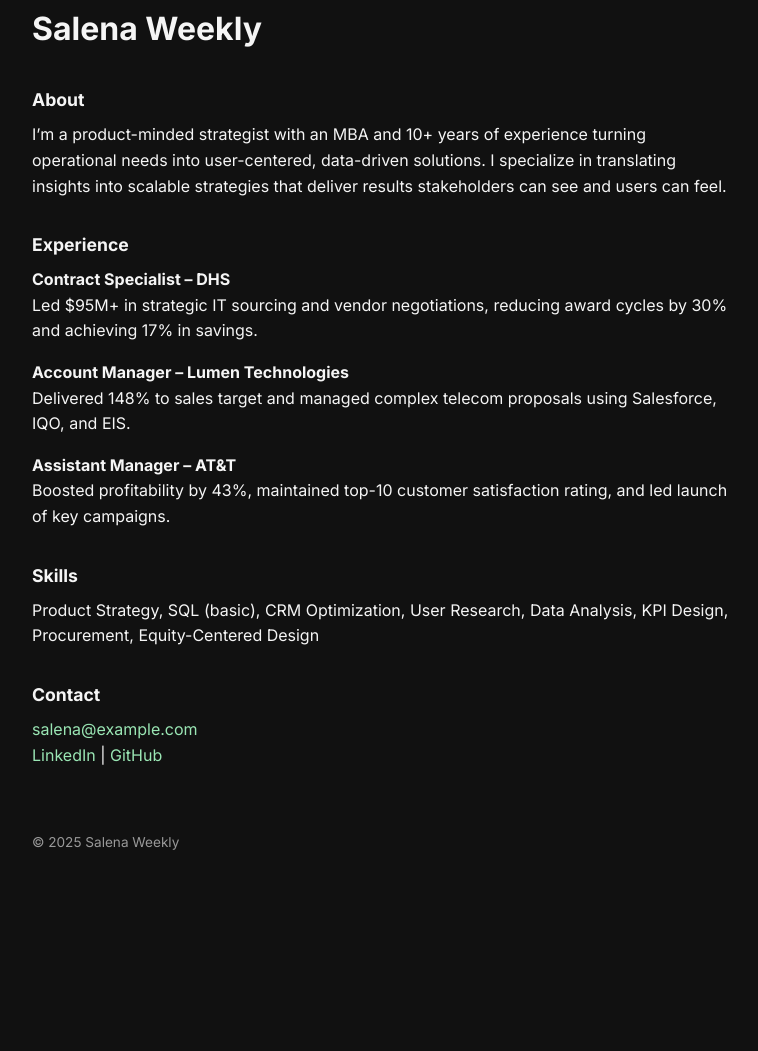
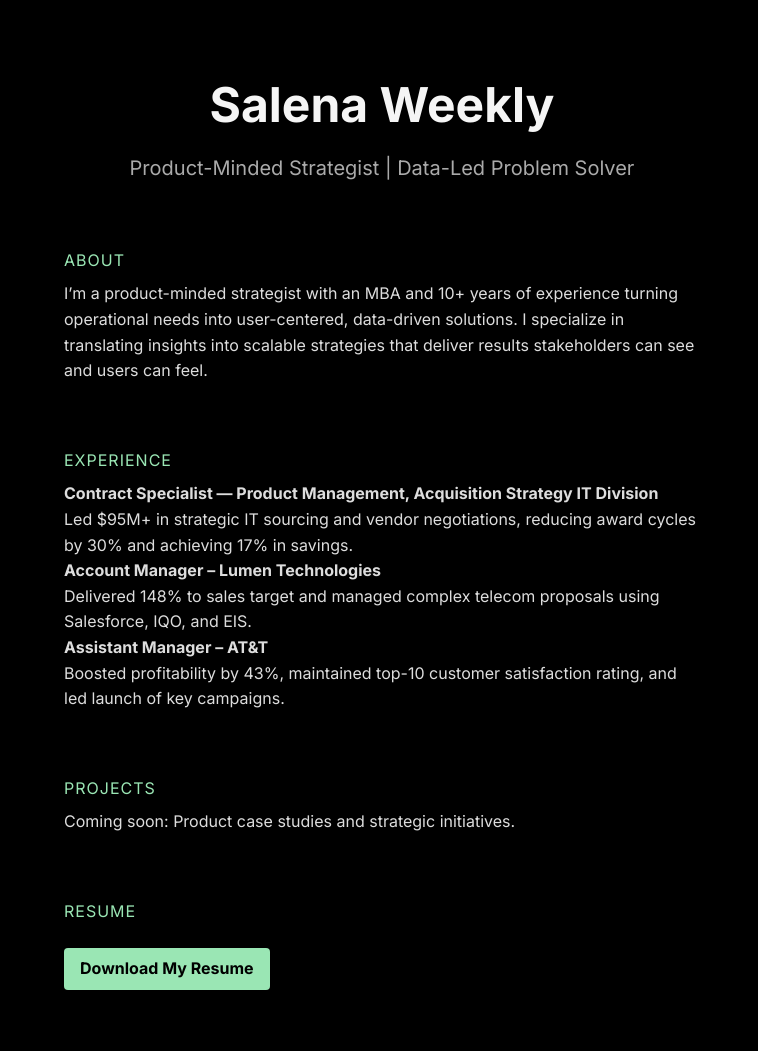
Before and after one commit to socwhisperer/Salena-Resume, a plain HTML site: page index.html in a window 1280 px wide. Shown: the part 61-1112 px from the top of the page, without its empty margins (258-1016 px from the left). Before the commit the page ends 915 px from the top, so only its background shows below. Drawn offline with Linux system fonts and the light colour scheme.

Commit message:
Update index.html

```diff
--- a/index.html
+++ b/index.html
@@ -5,10 +5,7 @@
     <meta name="viewport" content="width=device-width, initial-scale=1.0" />
     <meta name="description" content="Salena Weekly – Digital Resume" />
     <title>Salena Weekly</title>
-    <link
-      href="https://fonts.googleapis.com/css2?family=Inter:wght@400;700&display=swap"
-      rel="stylesheet"
-    />
+    <link href="https://fonts.googleapis.com/css2?family=Inter:wght@400;700&display=swap" rel="stylesheet" />
     <style>
       * {
         margin: 0;
@@ -18,61 +15,116 @@
       html,
       body {
         font-family: 'Inter', sans-serif;
-        background-color: #111;
+        background-color: #000;
         color: #f5f5f5;
         height: 100%;
-        padding: 2rem;
         line-height: 1.6;
+        scroll-behavior: smooth;
       }
       a {
-        color: #9ae6b4;
+        color: #a3f7bf;
         text-decoration: none;
       }
       .container {
         max-width: 700px;
         margin: 0 auto;
+        display: flex;
+        flex-direction: column;
+        gap: 4rem;
+        padding: 2rem;
       }
-      .headline {
-        font-size: 2rem;
+      .hero {
+        text-align: center;
+        margin-top: 6rem;
+        opacity: 0;
+        animation: fadeIn 2s ease-in-out forwards;
+      }
+      .hero h1 {
+        font-size: 3rem;
         font-weight: 700;
-        margin-bottom: 2rem;
+      }
+      .hero p {
+        font-size: 1.25rem;
+        color: #aaa;
+        margin-top: 0.5rem;
+      }
+      .section-title {
+        font-size: 1rem;
+        color: #9ae6b4;
+        text-transform: uppercase;
+        letter-spacing: 1px;
+        margin-bottom: 0.5rem;
       }
       .section {
-        margin-bottom: 2rem;
-      }
-      .section-title {
-        font-weight: bold;
-        margin-bottom: 0.5rem;
-        font-size: 1.1rem;
+        opacity: 0;
+        transform: translateY(20px);
+        animation: slideUp 1s ease-in-out forwards;
       }
       .text {
-        margin-bottom: 1rem;
+        font-size: 1rem;
+        color: #ddd;
+      }
+      .button {
+        display: inline-block;
+        padding: 0.5rem 1rem;
+        background: #9ae6b4;
+        color: #000;
+        font-weight: bold;
+        border-radius: 4px;
+        margin-top: 1rem;
       }
       .footer {
-        margin-top: 4rem;
-        font-size: 0.85rem;
-        color: #999;
+        font-size: 0.8rem;
+        color: #666;
+        text-align: center;
+        margin-top: 3rem;
+      }
+      @keyframes fadeIn {
+        to {
+          opacity: 1;
+        }
+      }
+      @keyframes slideUp {
+        to {
+          opacity: 1;
+          transform: translateY(0);
+        }
+      }
+      .section:nth-of-type(2) {
+        animation-delay: 0.5s;
+      }
+      .section:nth-of-type(3) {
+        animation-delay: 1s;
+      }
+      .section:nth-of-type(4) {
+        animation-delay: 1.5s;
+      }
+      .section:nth-of-type(5) {
+        animation-delay: 2s;
+      }
+      .section:nth-of-type(6) {
+        animation-delay: 2.5s;
       }
     </style>
   </head>
   <body>
     <div class="container">
-      <div class="headline">Salena Weekly</div>
+      <div class="hero">
+        <h1>Salena Weekly</h1>
+        <p>Product-Minded Strategist | Data-Led Problem Solver</p>
+      </div>
 
       <div class="section">
         <div class="section-title">About</div>
         <div class="text">
-          I’m a product-minded strategist with an MBA and 10+ years of experience
-          turning operational needs into user-centered, data-driven solutions. I
-          specialize in translating insights into scalable strategies that
-          deliver results stakeholders can see and users can feel.
+          I’m a product-minded strategist with an MBA and 10+ years of experience turning operational needs into user-centered, data-driven solutions. I specialize in translating insights into scalable strategies that deliver results stakeholders can see and users can feel.
         </div>
       </div>
 
       <div class="section">
         <div class="section-title">Experience</div>
         <div class="text">
-          <strong>Contract Specialist – DHS</strong><br />
+          <strong>Contract Specialist — Product Management, Acquisition Strategy IT Division</strong><br />
           Led $95M+ in strategic IT sourcing and vendor negotiations, reducing award cycles by 30% and achieving 17% in savings.
         </div>
         <div class="text">
@@ -86,9 +138,16 @@
       </div>
 
       <div class="section">
-        <div class="section-title">Skills</div>
+        <div class="section-title">Projects</div>
         <div class="text">
-          Product Strategy, SQL (basic), CRM Optimization, User Research, Data Analysis, KPI Design, Procurement, Equity-Centered Design
+          Coming soon: Product case studies and strategic initiatives.
+        </div>
+      </div>
+
+      <div class="section">
+        <div class="section-title">Resume</div>
+        <div class="text">
+          <a class="button" href="Salena-Weekly-Resume.pdf" download>Download My Resume</a>
         </div>
       </div>
 
```
